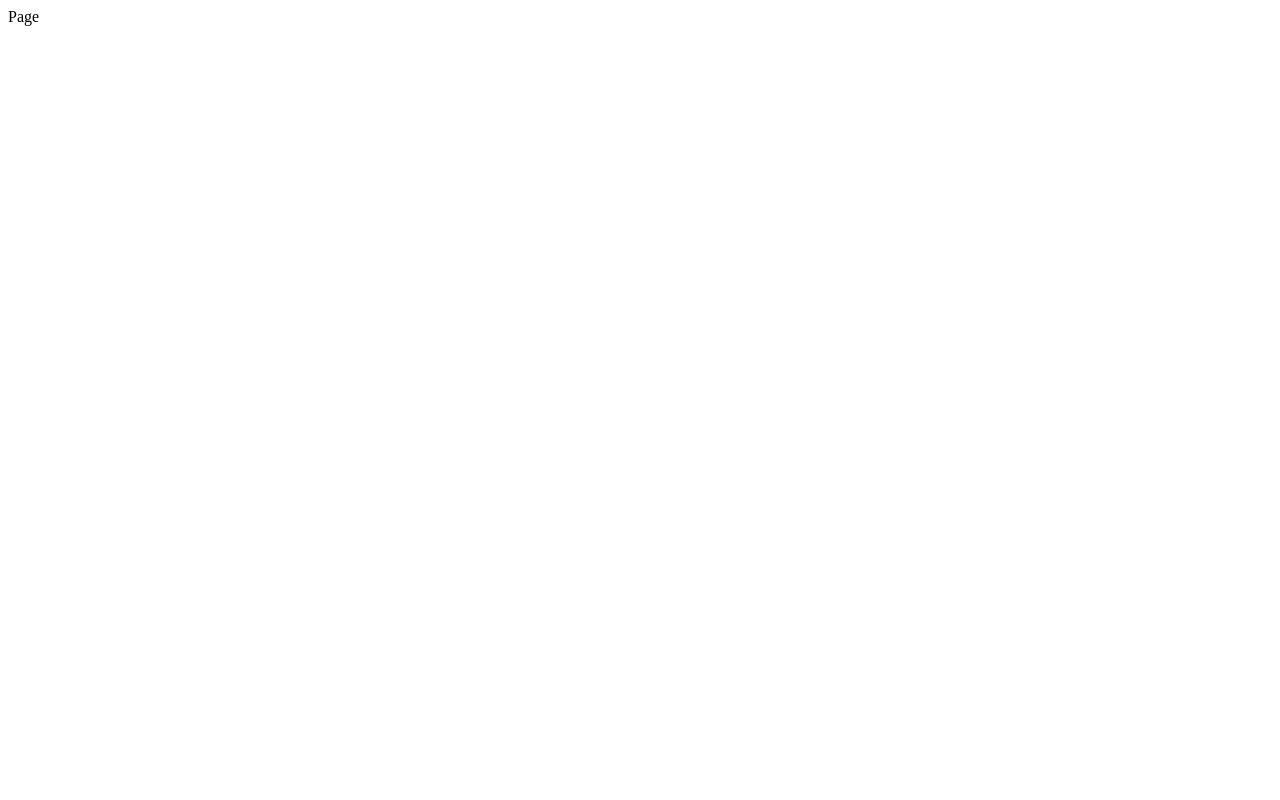
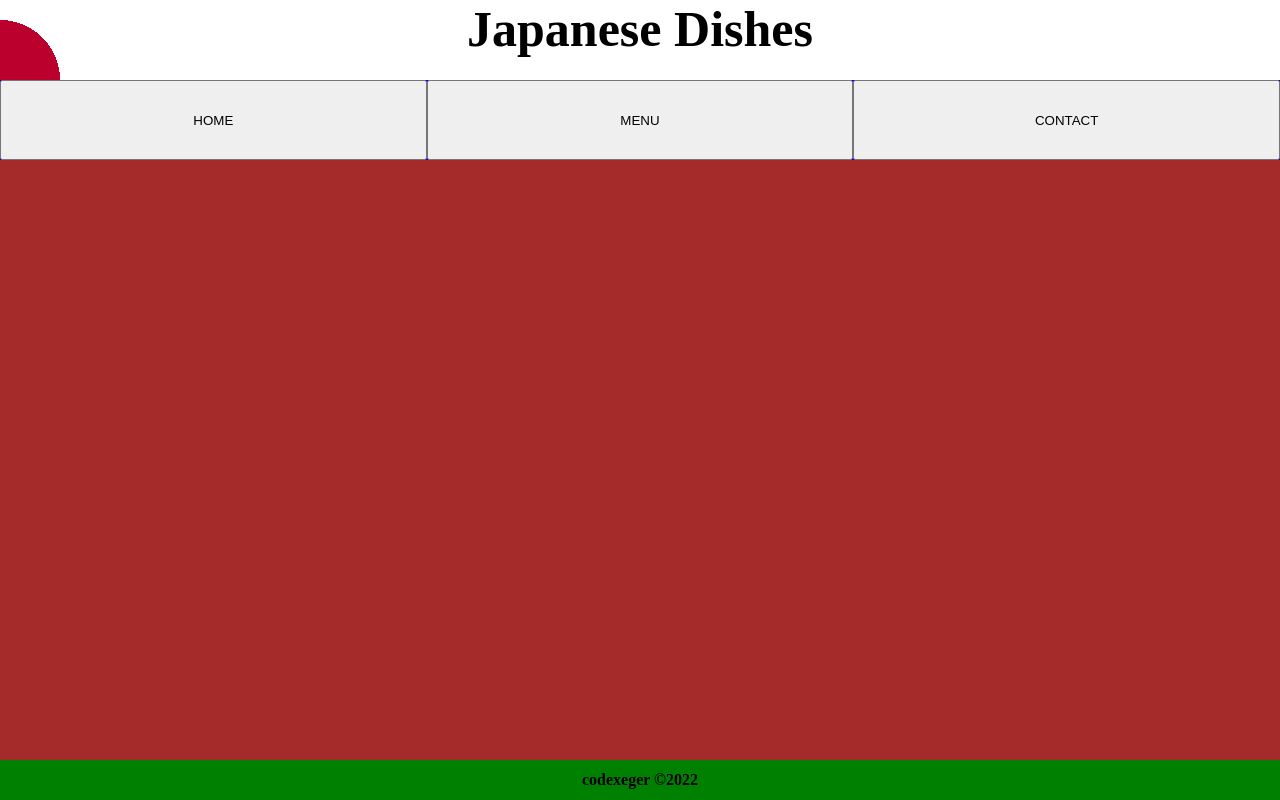
Before and after one commit to voidalgorthm/restaurant-page, a website built with webpack: page dist/index.html in a window 1280 px wide. Built offline with Linux system fonts and the light colour scheme.

Commit message:
style: add initial layout of the entire page

```diff
--- a/src/index.js
+++ b/src/index.js
@@ -1,3 +1,4 @@
 import displayHome from "./display.home";
+import './styles/restaurant.css';
 
 console.log(displayHome());
--- /dev/null
+++ b/src/styles/restaurant.css
@@ -0,0 +1,46 @@
+:root {
+    font-size: 62.5%;
+}
+
+*,
+*::before,
+*::after {
+    margin: 0;
+    padding: 0;
+    box-sizing: border-box;
+    text-align: center;
+}
+
+div#content {
+    display: flex;
+    flex: 1;
+    flex-direction: column;
+    min-height: 100vh;
+}
+
+header {
+    background-image: radial-gradient(circle at bottom left, #bc002d 60px, white 60px);
+    min-height: 10vh;
+    font-size: 2.5rem;
+}
+
+nav {
+    background-color: blue;
+    min-height: 10vh;
+    display: grid;
+    grid-template-columns: 1fr 1fr 1fr;
+}
+
+main {
+    background-color: brown;
+    display: flex;
+    flex: 1;
+}
+
+footer {
+    background-color: green;
+    min-height: 5vh;
+    font-size: 1.6rem;
+    display: grid;
+    place-items: center;
+}
```
Also changed, not shown: dist/index.html, dist/page.js.
